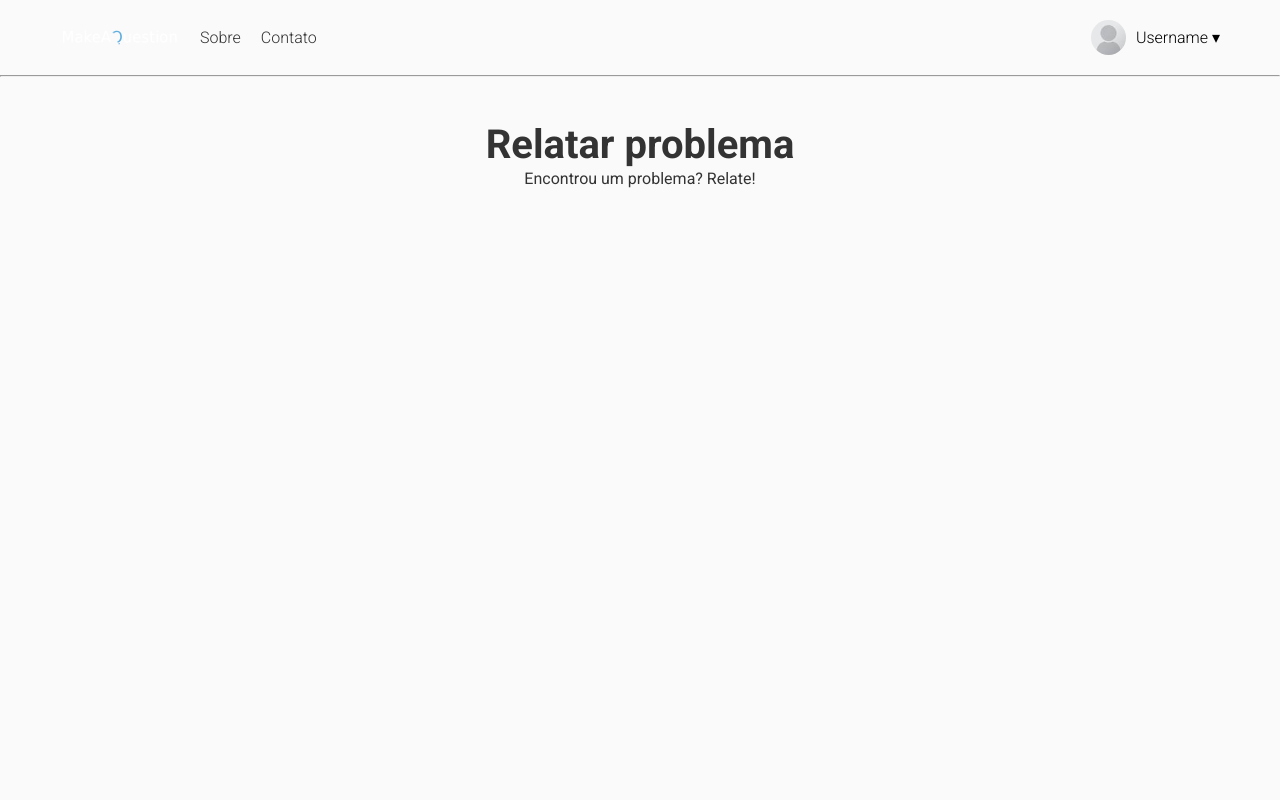
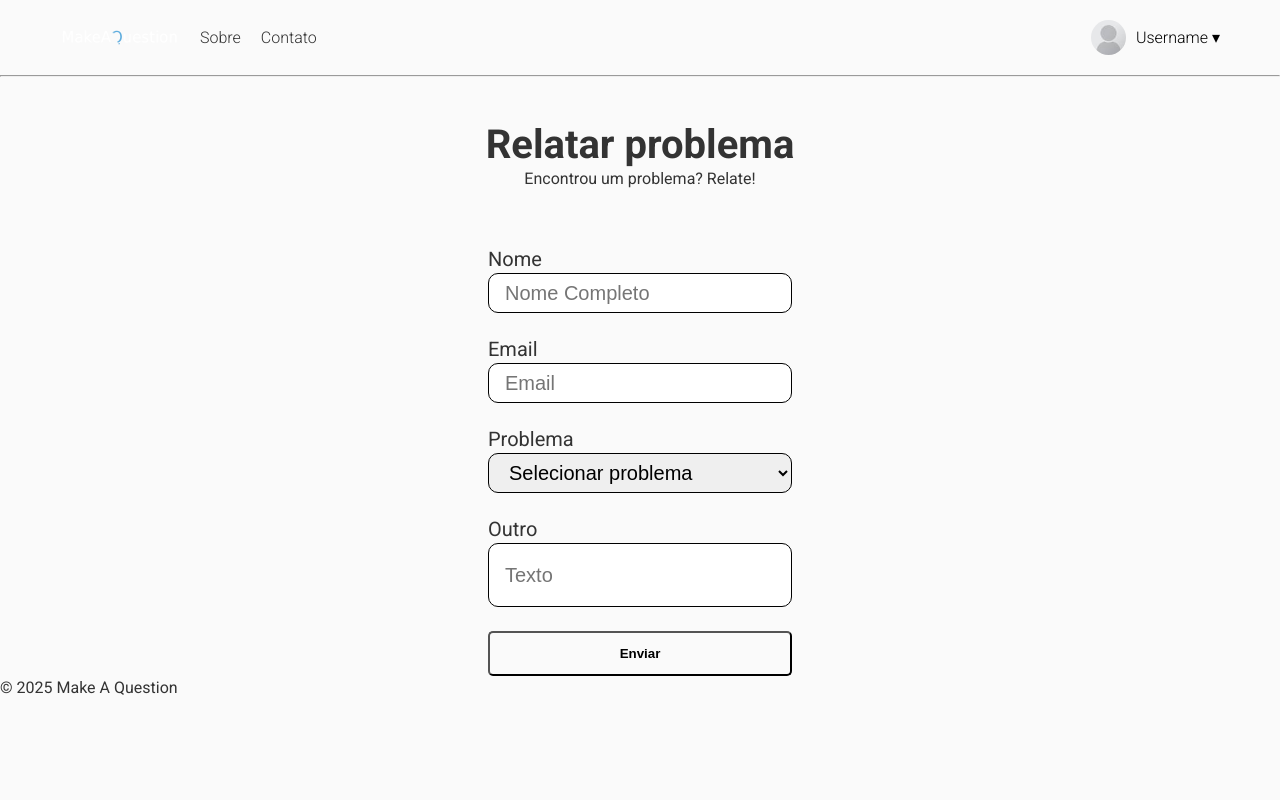
Before and after one commit to coffee-and-code-enterprise/make-a-question, a React (Vite) app: page /report-bugs in a window 1280 px wide. Shown: the top 800 px of the page. Built offline with nearby package versions, Linux system fonts and the light colour scheme.

Commit message:
Terminei o ReportBugs

```diff
--- a/src/pages/ReportBugs.jsx
+++ b/src/pages/ReportBugs.jsx
@@ -8,10 +8,39 @@ function ReportBugs() {
                 <p className={styles.heroPa}>Encontrou um problema? Relate!</p>
             </section>
             <section className={styles.formSection}>
-                <h2>Nome</h2>
-                <h2>Email</h2>
-                <h2>Problema</h2>
-                <h2>Outro</h2>
+                <form className={styles.formControl}>
+                    <div>
+                        <div><label htmlFor="Nome">Nome</label></div>
+                        <input type="text" placeholder='Nome Completo' required />
+                    </div>
+                    <div>
+                        <div>
+                            <br />
+                            <label htmlFor="Email">Email</label>
+                        </div>
+                        <input type="text" placeholder='Email' required />
+                    </div>
+                    <div>
+                        <br />
+                        <div><label htmlFor="Problema">Problema</label></div>
+                        <select name="Problema" id={styles.problem} required>
+                            <option value="">Selecionar problema</option>
+                            <option value="erro">Problemas em perguntar/responder</option>
+                            <option value="bug">Bugs Visuais</option>
+                            <option value="other">Outro</option>
+                        </select>
+                        <div>
+                            <br />
+                            <div><label htmlFor="Outro">Outro</label></div>
+                            <input className={styles.other} type="text" placeholder='Texto' required />
+                        </div>
+                    </div>
+                    <br />
+                    <button type='Submit' className={styles.btn}>Enviar
+
+                    </button>
+                </form>
+
 
             </section>
         </main>
--- a/src/pages/ReportBugs.module.css
+++ b/src/pages/ReportBugs.module.css
@@ -3,7 +3,7 @@
 }
 
 .heroContent {
-    height: 100vh;
+    height: 100%;
     display: flex;
     justify-content: flex-start;
     flex-direction: column;
@@ -21,3 +21,57 @@
     font-size: 1rem;
     color: var(--text);
 }
+
+.formSection {
+    display: flex;
+    align-items: flex-start;
+    flex-direction: column;
+}
+
+.formControl {
+    width: 100%;
+
+}
+
+.hero label {
+    font-size: 20px;
+}
+
+.hero input, .hero  select {
+    width: 19rem;
+    height: 5vh;
+    border: 1px solid black;
+    border-radius: 10px;
+    font-size: 20px;
+    padding: 0 1rem;
+}
+
+.btn {
+  display: inline-block;
+  background-color: var(--bg);
+  padding: 0.8rem 2rem;
+  border-radius: 5px;
+  text-decoration: none;
+  font-weight: 600;
+  transition: background-color 0.3s;
+  width: 19rem;
+}
+
+.btn:hover {
+    opacity: 0.6;
+    cursor: pointer;
+}
+
+.other {
+    height: 8vh !important;
+}
+
+@media (max-width: 768px) {
+    .heroTitle {
+        font-size: 2rem;
+    }
+}
+
+.hero select:hover {
+    appearance: none;
+}
```
